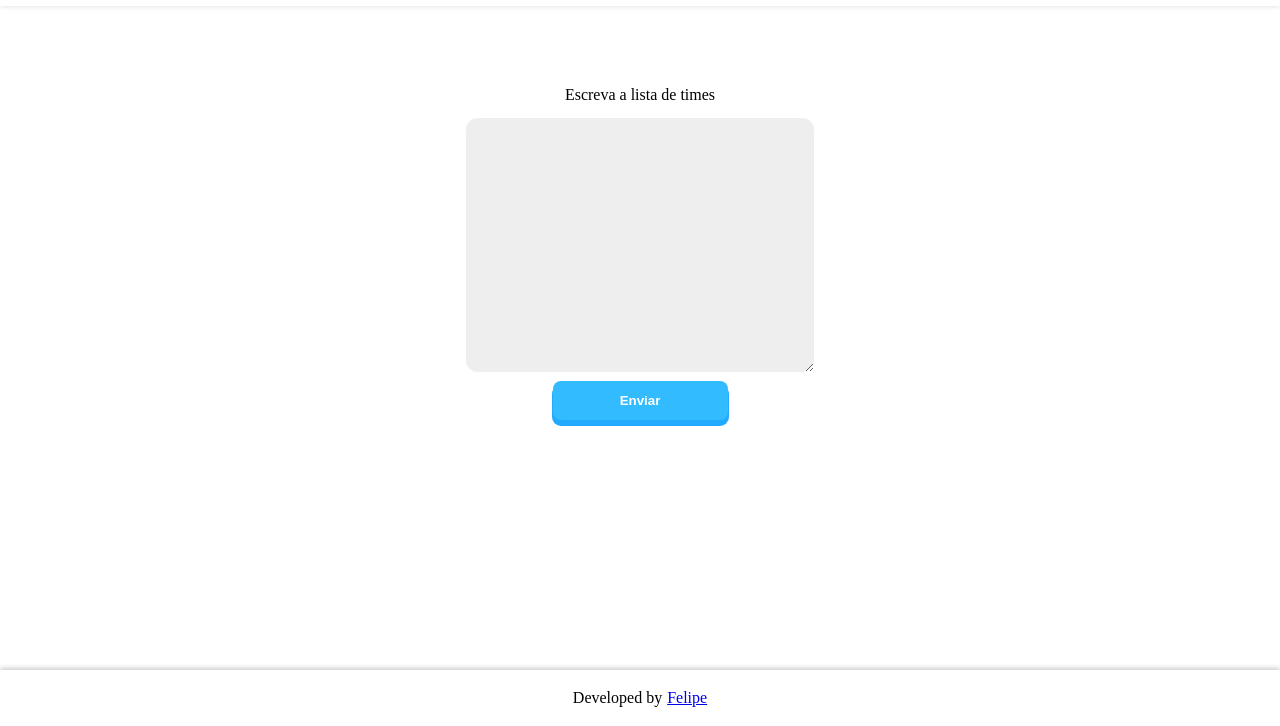
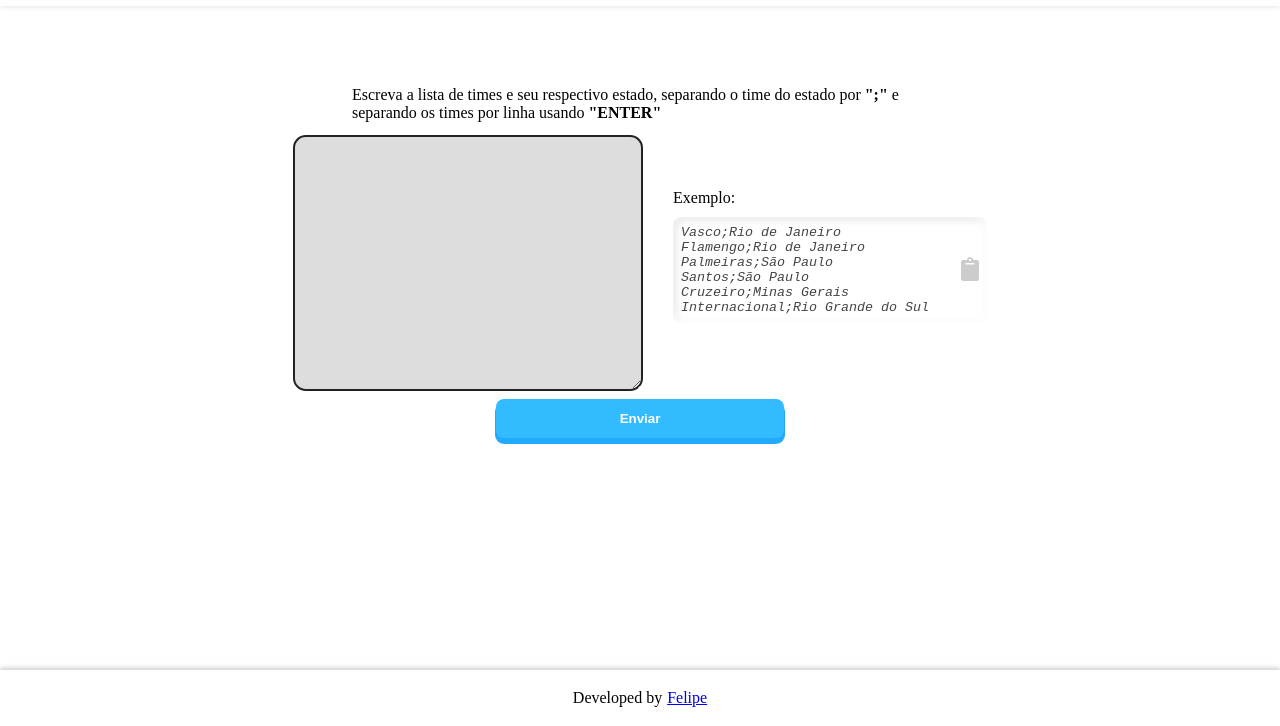
Before and after one commit to felipedev1/soccer-tournament, a plain HTML site: page index.html in a window 1280 px wide. Shown: the part 74-800 px from the top of the page. Drawn offline with Linux system fonts and the light colour scheme.

Commit message:
feat: adding example for textarea

```diff
--- a/index.html
+++ b/index.html
@@ -1,22 +1,42 @@
 <!DOCTYPE html>
 <html lang="pt-br">
+
 <head>
   <meta charset="UTF-8">
   <meta name="viewport" content="width=device-width, initial-scale=1.0">
   <title>Torneio de Futebol</title>
   <link rel="shortcut icon" href="favicon.ico" type="image/x-icon">
-  <link rel="stylesheet" href="https://use.fontawesome.com/releases/v5.15.1/css/all.css" integrity="sha384-vp86vTRFVJgpjF9jiIGPEEqYqlDwgyBgEF109VFjmqGmIY/Y4HV4d3Gp2irVfcrp" crossorigin="anonymous">
+  <link rel="stylesheet" href="https://use.fontawesome.com/releases/v5.15.1/css/all.css"
+    integrity="sha384-vp86vTRFVJgpjF9jiIGPEEqYqlDwgyBgEF109VFjmqGmIY/Y4HV4d3Gp2irVfcrp" crossorigin="anonymous">
   <link rel="stylesheet" href="styles.css">
 </head>
+
 <body>
   <header class="page-header">
-    <h1>Torneiro de Futebol</h1>
+    <h1>Torneio de Futebol</h1>
   </header>
   <div class="content-container">
     <form id="team-list-form">
+      <label for="team-list">Escreva a lista de times e seu respectivo estado, separando o
+        time do estado por <b>";"</b> e separando os times por linha usando <b>"ENTER"</b>
+      </label>
       <div class="field-block">
-        <label for="team-list">Escreva a lista de times</label>
-        <textarea id="team-list"></textarea>
+        <textarea id="team-list" autofocus></textarea>
+        <div class="example-block">
+          <span>Exemplo:</span>
+          <div class="example">
+            <textarea id="team-list-example" readonly cols="35" rows="6">
+Vasco;Rio de Janeiro
+Flamengo;Rio de Janeiro
+Palmeiras;São Paulo
+Santos;São Paulo
+Cruzeiro;Minas Gerais
+Internacional;Rio Grande do Sul</textarea>
+            <button id="copy-example-button">
+              <i class="fa fa-clipboard" title="Copiar para a área de transfência"></i>
+            </button>
+          </div>
+        </div>
       </div>
       <button type="submit" class="generate-rounds">Enviar</button>
     </form>
@@ -47,7 +67,7 @@
             <th title="Vitórias">V</th>
             <th title="Derrotas">D</th>
             <th title="Empates">E</th>
-            <th title="Total de Gols">T. Gols</th>
+            <th title="Saldo de Gols">SG</th>
           </tr>
         </thead>
         <tbody>
@@ -57,10 +77,11 @@
   </div>
   <footer class="page-footer">
     Developed by
-    <a href="https://github.com/felipedev1">
+    <a href="https://github.com/felipedev1" target="_blank">
       Felipe
     </a>
   </footer>
   <script src="index.js"></script>
 </body>
+
 </html>
--- a/index.js
+++ b/index.js
@@ -7,6 +7,14 @@ let roundShown = 1
 document.getElementById("team-list").addEventListener("change", (event) => {
   teamListString = event.target.value
 })
+
+var copyTextareaBtn = document.getElementById('copy-example-button');
+
+copyTextareaBtn.addEventListener('click', function(event) {
+  var copyTextarea = document.getElementById('team-list-example');
+  copyTextarea.select();
+  document.execCommand('copy');
+});
 
 document.getElementById("team-list-form").addEventListener("submit", (event) => {
   event.preventDefault()
--- a/styles.css
+++ b/styles.css
@@ -5,6 +5,7 @@
 }
 
 body {
+  background-color: #FFF;
   position: relative;
   overflow-x: hidden;
   min-height: 100vh;
@@ -25,6 +26,7 @@ ul, li {
 }
 
 .page-header {
+  background-color: white;
   display: flex;
   align-items: center;
   justify-content: center;
@@ -43,6 +45,7 @@ ul, li {
 }
 
 #team-list-form {
+  width: 50%;
   display: flex;
   flex-direction: column;
   align-items: center;
@@ -50,23 +53,65 @@ ul, li {
 
 .field-block {
   display: flex;
-  flex-direction: column;
+  /* flex-direction: column; */
   align-items: center;
 }
 
-.field-block textarea {
+.field-block .example-block {
+  margin-left: 30px;
+}
+
+.field-block .example {
+  margin-top: 10px;
+  display: flex;
+  align-items: center;
+  background-color: #FFF;
+  padding: 8px;
+  border-radius: 8px;
+  box-shadow: inset -2px -2px 8px rgba(255,255,255,1),
+              inset -2px -2px 12px rgba(255,255,255,0.5),
+              inset 2px 2px 4px rgba(255,255,255,0.1),
+              inset 2px 2px 8px rgba(0,0,0,0.15);
+}
+
+.field-block #team-list-example {
+  color: #444;
+  background: transparent;
+  resize: none;
+  overflow: hidden;
+  outline: none;
+  border: none;
+  font-style: italic;
+}
+
+.field-block .example button {
+  border: none;
+  background: none;
+  outline: none;
+  font-size: 24px;
+  color: #CCC;
+}
+
+.field-block label {
+  max-width: 50%;
+  display: inline-block;
+}
+
+.field-block textarea#team-list {
+  flex: 1;
+  align-self: center;
   width: 350px;
   height: 16rem;
   min-height: 8rem;
   margin-top: 0.8rem;
   border-radius: 0.8rem;
-  background: #eee;
+  background: #DDD;
   outline: none;
   border: 1px solid #FFF;
   padding: 12px 16px;
   font-size: 16px;
 }
-.field-block textarea:focus {
+.field-block textarea#team-list:focus {
   border: 2px solid #222;
 }
 
@@ -267,6 +312,7 @@ button.generate-rounds:active {
 }
 
 .page-footer {
+  background-color: white;
   position: absolute;
   bottom: 0;
   height: 7vh;
```
